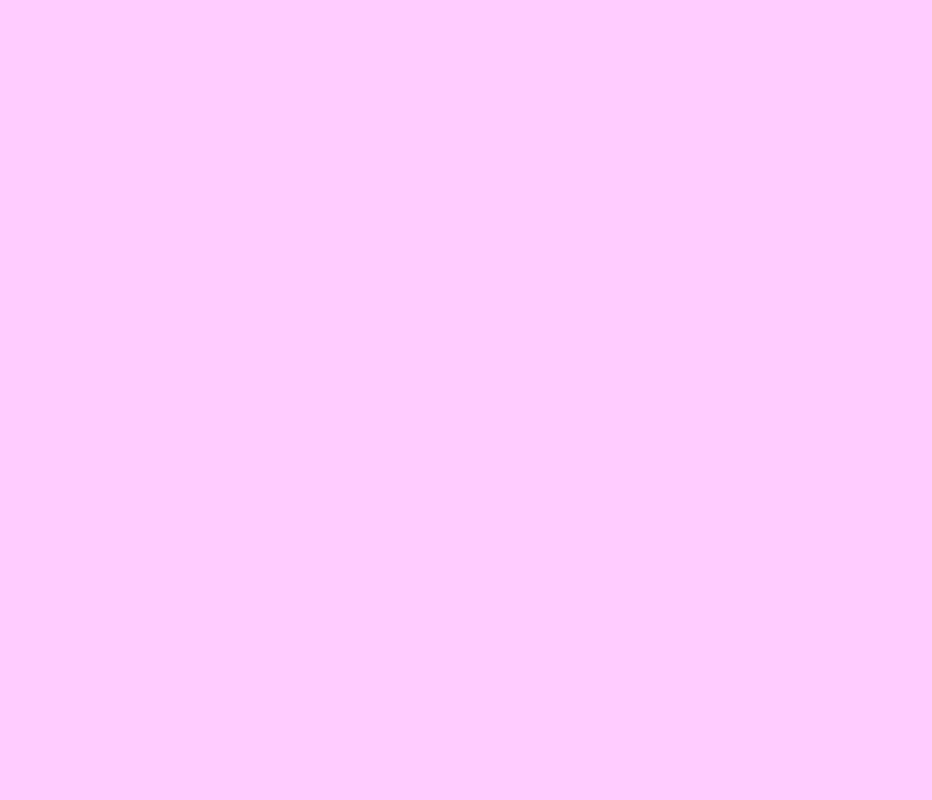
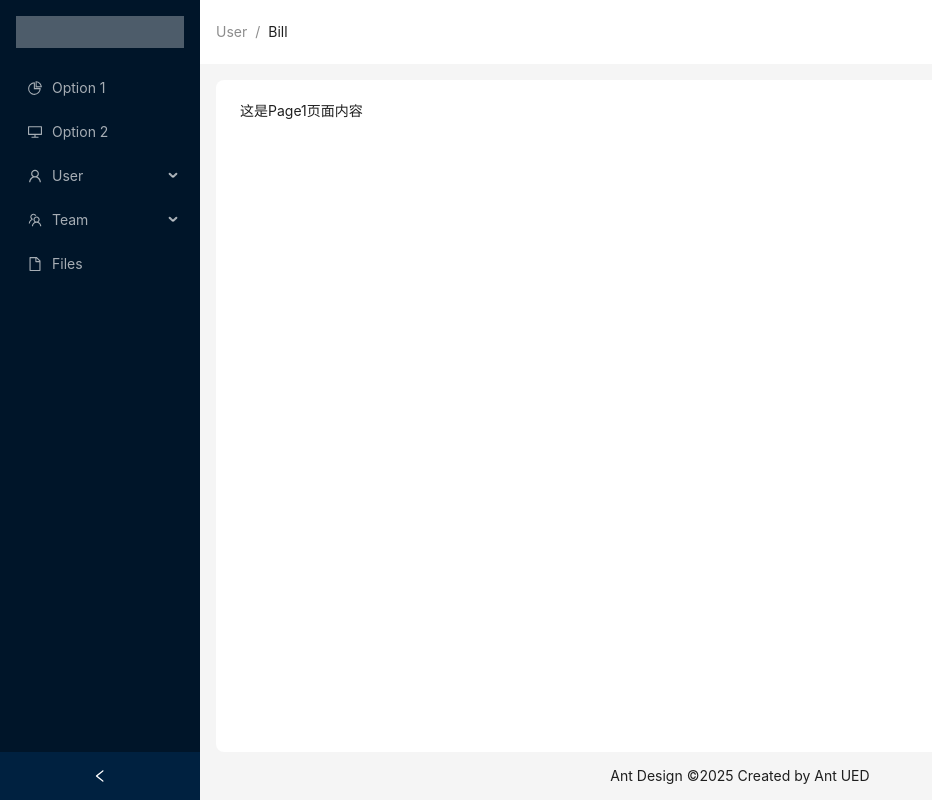
Before and after one commit to Jojo-Force/lege-management, a React (Vite) app: page /page1 in a window 1280 px wide. Before the commit this address had no page. Shown: the whole page, without its empty margins (0-932 px from the left). Built offline with nearby package versions, Linux system fonts and the light colour scheme.

Commit message:
嵌套路由写法

```diff
--- a/src/router/index.tsx
+++ b/src/router/index.tsx
@@ -1,9 +1,11 @@
 import App from '../App'
-import React,{lazy} from 'react'
+import React,{Children, lazy} from 'react'
 import Home from '../views/Home'
 //const Home = lazy(()=>import("../views/Home"))
 const About = lazy(()=>import("../views/About"))
 const User = lazy(()=>import("../views/User"))
+const Page1 = lazy(()=>import("../views/Page1"))
+const Page2 = lazy(()=>import("../views/Page2"))
 
 // Navigatec重定向组件
 // 懒加载的模式需要我们给他添加一个Loading组件
@@ -18,22 +20,46 @@ const withLoadingComponent = (comp:JSX.element) => {
 }
 
 const routes = [
+    // 嵌套路由开始
     {
         path:"/",
-        element: <Navigate to="/home"/>
+        element: <Navigate to="/page1"/>
     },
     {
-        path:"/home",
-        element: <Home/>,
+        path:"/",
+        element: <Home />,
+        children:[
+            {
+                path:"/page1",
+                element: withLoadingComponent(<Page1/>),
+            },
+            {
+                path:"/page2",
+                element: withLoadingComponent(<Page2/>),
+            }
+        ]
     },
-    {
-        path:"/about",
-        element: withLoadingComponent(<About/>),
-    },
-    {
-        path:"/user",
-        element: withLoadingComponent(<User/>),
-    }
+    // 嵌套路由结束
+    // {
+    //     path:"/home",
+    //     element: <Home/>,
+    // },
+    // {
+    //     path:"/about",
+    //     element: withLoadingComponent(<About/>),
+    // },
+    // {
+    //     path:"/user",
+    //     element: withLoadingComponent(<User/>),
+    // },
+    // {
+    //     path:"/page1",
+    //     element: withLoadingComponent(<Page1/>),
+    // },
+    // {
+    //     path:"/page2",
+    //     element: withLoadingComponent(<Page2/>),
+    // }
 ]
 
 export default routes
--- a/src/views/Home.tsx
+++ b/src/views/Home.tsx
@@ -8,6 +8,7 @@ import {
 } from '@ant-design/icons';
 import type { MenuProps } from 'antd';
 import { Breadcrumb, Layout, Menu, theme } from 'antd';
+import { Outlet, useNavigate } from 'react-router-dom';
 
 const { Header, Content, Footer, Sider } = Layout;
 
@@ -28,8 +29,8 @@ function getItem(
 }
 
 const items: MenuItem[] = [
-  getItem('Option 1', '1', <PieChartOutlined />),
-  getItem('Option 2', '2', <DesktopOutlined />),
+  getItem('Option 1', '/page1', <PieChartOutlined />),
+  getItem('Option 2', '/page2', <DesktopOutlined />),
   getItem('User', 'sub1', <UserOutlined />, [
     getItem('Tom', '3'),
     getItem('Bill', '4'),
@@ -41,6 +42,7 @@ const items: MenuItem[] = [
 
 const View: React.FC = () => {
   const [collapsed, setCollapsed] = useState(false);
+  const navigateTo = useNavigate()
   const {
     token: { colorBgContainer, borderRadiusLG },
   } = theme.useToken();
@@ -48,6 +50,7 @@ const View: React.FC = () => {
   const menuClick = (e:{key:string}) =>{
     console.log('点击了菜单', e.key);
     // 点击跳转到对应的路由
+    navigateTo(e.key);
   }
 
   return (
@@ -68,6 +71,7 @@ const View: React.FC = () => {
         {/* 右边内容部分-白色底盒子 */}
         <Content style={{ margin: '16px 16px 0' , padding: 24, minHeight: 360, background: colorBgContainer, borderRadius: borderRadiusLG,}}>
             {/* 窗口 */}
+            <Outlet/>
         </Content>
         {/* 右边底部 */}
         <Footer style={{ textAlign: 'center', padding:0, lineHeight:'48px' }}>
--- /dev/null
+++ b/src/views/Page1.tsx
@@ -0,0 +1,9 @@
+const View = () =>{
+    return(
+        <div className="about">
+            <p>这是Page1页面内容</p>
+        </div>
+    )
+}
+
+export default View
--- /dev/null
+++ b/src/views/Page2.tsx
@@ -0,0 +1,9 @@
+const View = () =>{
+    return(
+        <div className="about">
+            <p>这是Page2页面内容</p>
+        </div>
+    )
+}
+
+export default View
```
